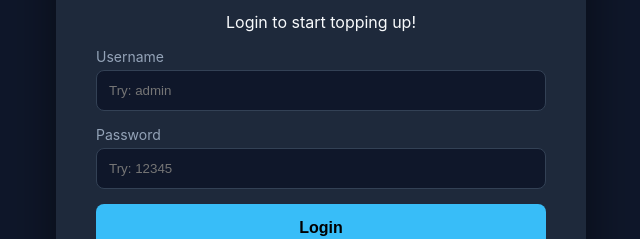
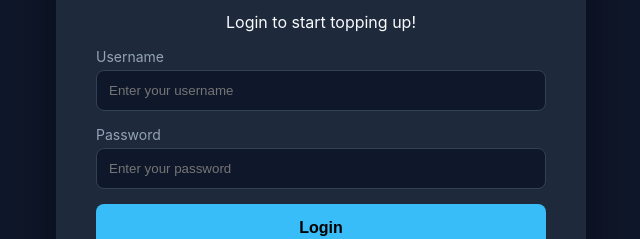
Before and after one commit to Firefingertipcoder/game-topup-website, a website: page public/login.html in a window 1280 px wide. Shown: the part 160-399 px from the top of the page, without its empty margins (319-959 px from the left). Drawn offline with Linux system fonts and the light colour scheme.

Commit message:
Change placeholder text in login form
Updated placeholder text for username and password fields.

```diff
--- a/public/login.html
+++ b/public/login.html
@@ -11,11 +11,11 @@
         <p>Login to start topping up!</p>
         <div class="input-group">
             <label>Username</label>
-            <input type="text" id="username" placeholder="Try: admin">
+            <input type="text" id="username" placeholder="Enter your username">
         </div>
         <div class="input-group">
             <label>Password</label>
-            <input type="password" id="password" placeholder="Try: 12345">
+            <input type="password" id="password" placeholder="Enter your password">
         </div>
         <button onclick="login()">Login</button>
         <p style="margin-top: 20px;">Don't have an account? <a href="/register" style="color: #38bdf8;">Register here</a></p>
```
